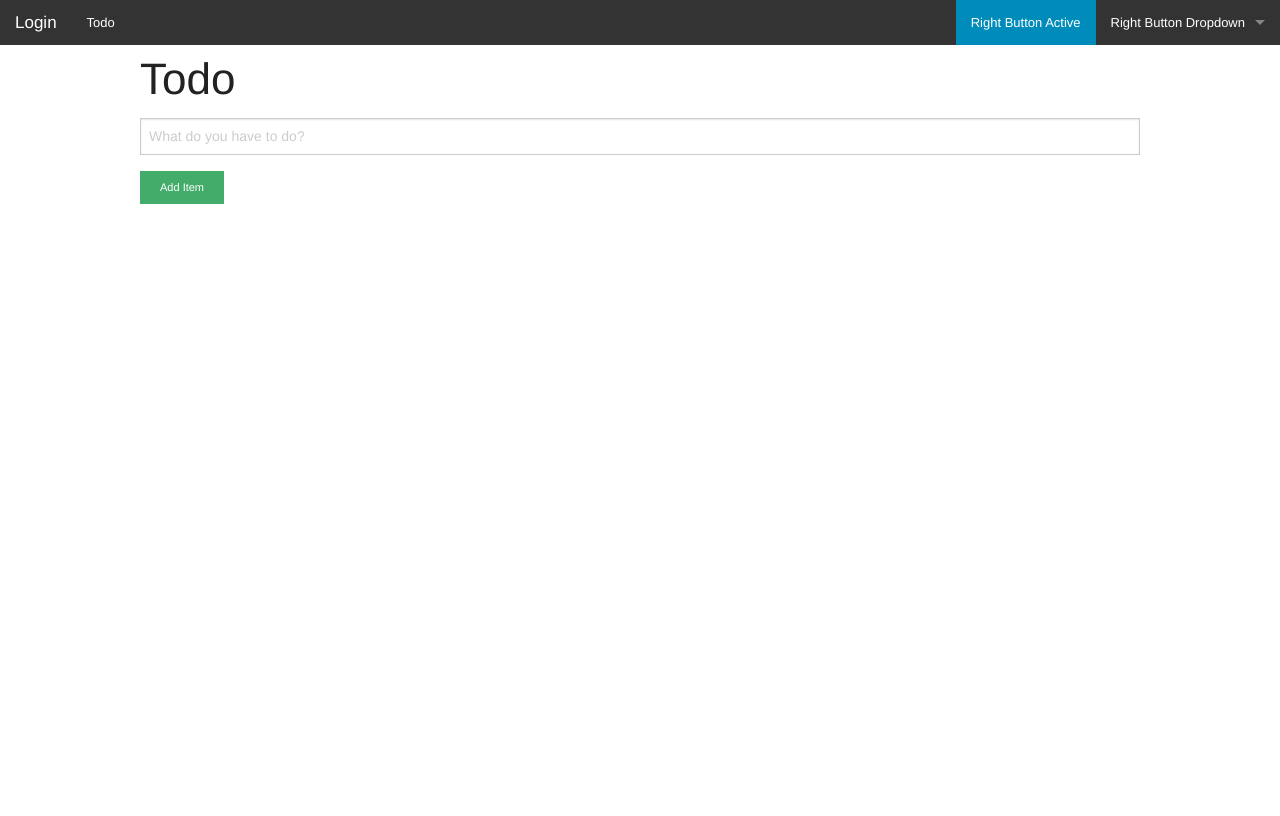
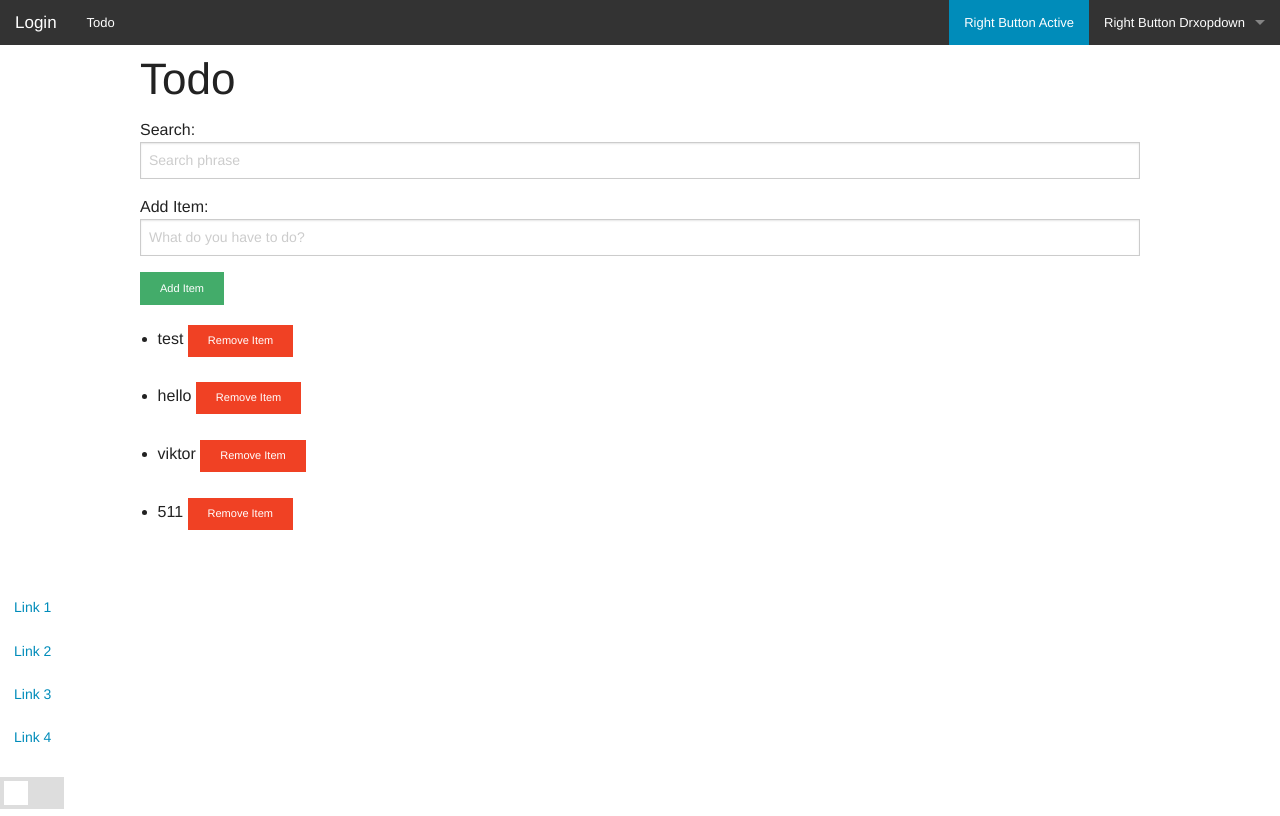
Before and after one commit to csuwebdev/angular-intro, a website: page index.html at #!/todo in a window 1280 px wide. Both pictures are taken after a click on the link "Todo". Drawn offline with Linux system fonts and the light colour scheme.

Commit message:
Adds today's stuff

```diff
--- a/index.html
+++ b/index.html
@@ -28,9 +28,9 @@
         <ul class="right">
           <li class="active"><a href="#">Right Button Active</a></li>
           <li class="has-dropdown">
-            <a href="#">Right Button Dropdown</a>
+            <a href="#">Right Button Drxopdown</a>
             <ul class="dropdown">
-              <li><a href="#">First link in dropdown</a></li>
+              <li><a ui-sref="home">First link in dropdown</a></li>
               <li class="active"><a href="#">Active link in dropdown</a></li>
             </ul>
           </li>
@@ -44,5 +44,15 @@
     </nav>
     <div ui-view>
     </div>
+    <ul class="side-nav" role="navigation" title="Link List">
+     <li role="menuitem"><a href="#">Link 1</a></li>
+     <li role="menuitem"><a href="#">Link 2</a></li>
+     <li role="menuitem"><a href="#">Link 3</a></li>
+     <li role="menuitem"><a href="#">Link 4</a></li>
+   </ul>
+   <div class="switch">
+  <input id="exampleCheckboxSwitch" type="checkbox">
+  <label for="exampleCheckboxSwitch"></label>
+</div>
   </body>
 </html>
--- a/js/app.js
+++ b/js/app.js
@@ -1,7 +1,7 @@
 var app = angular.module('myApp', ['ui.router'])
 
 .controller('listCtrl', ['$scope', function($scope){
-  $scope.items=[];
+  $scope.items=['test', 'hello', 'viktor', '511'];
   $scope.addItem=function(item){
     $scope.items.push(item);
   }
--- a/templates/todo.html
+++ b/templates/todo.html
@@ -1,11 +1,14 @@
 
 <div class="row" ng-controller="listCtrl">
   <h1>Todo</h1>
-  <input type="text" placeholder="What do you have to do?" ng-model="text" ng-enter="addItem(text)">
+  Search: <input type="text" ng-model="search" placeholder="Search phrase">
+  Add Item: <input type="text" placeholder="What do you have to do?" ng-model="text" ng-enter="addItem(text)">
   <button class="button success tiny" ng-click="addItem(text)">Add Item</button>
   <ul>
-    <li ng-repeat="item in items">{{item}}
+    <li ng-repeat="item in items | filter:search | orderBy:'name'">{{item}}
       <button class="label tiny alert" confirmed-click="removeItem($index)" ng-confirm-click="Are you sure you want to delete the project?">Remove Item</button>
+      <br>
+      <br>
     </li>
   </ul>
 </div>
```
